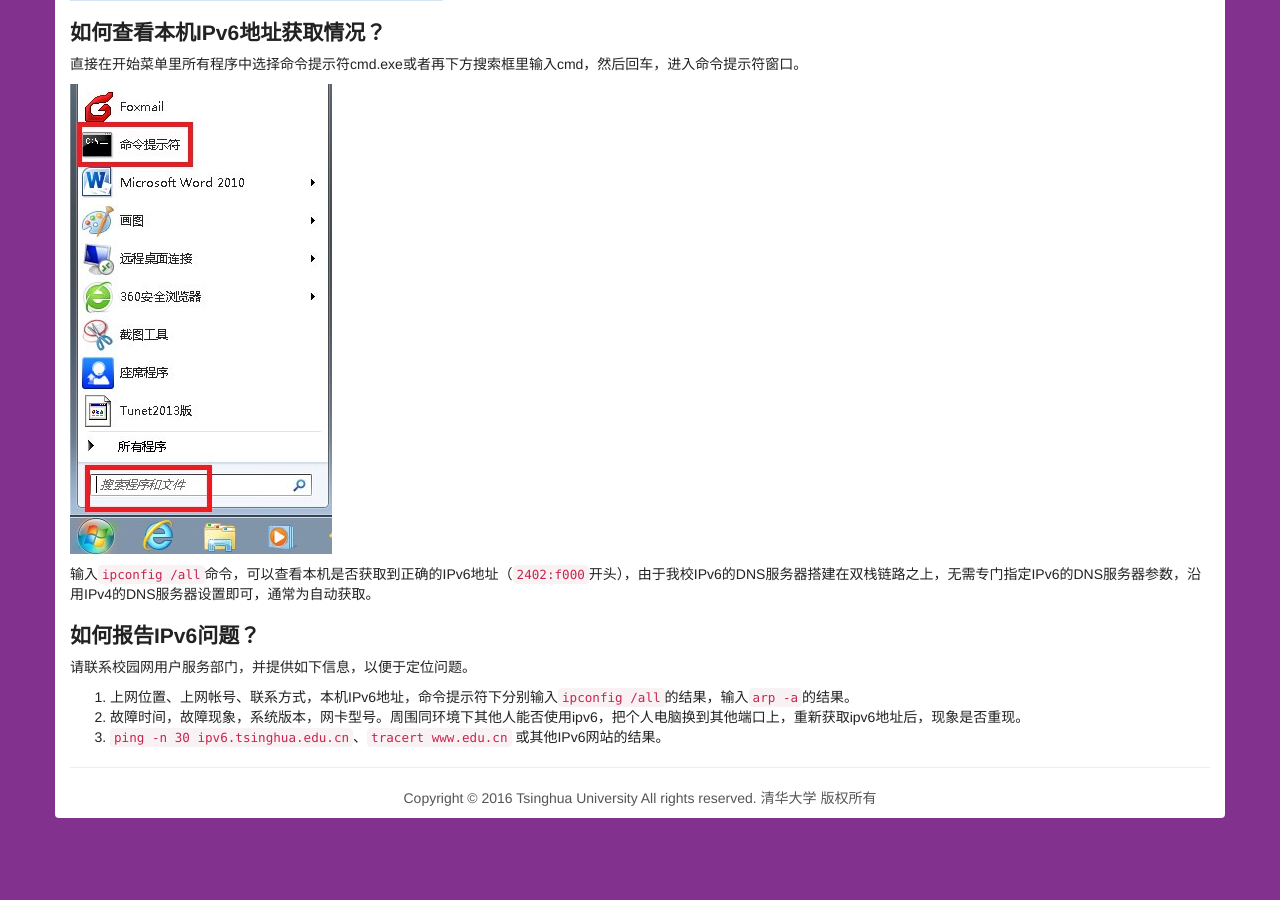
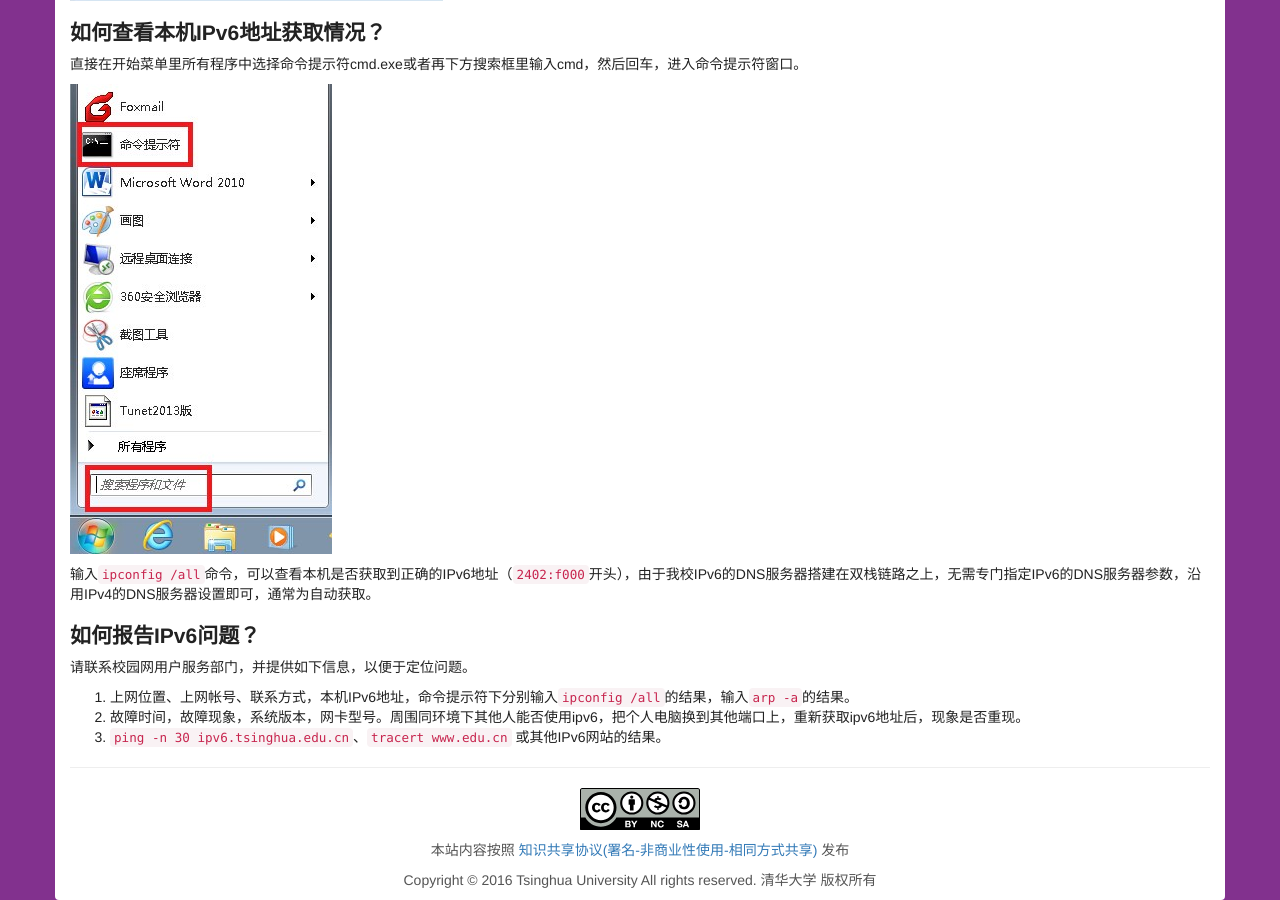
Before and after one commit to wtx626/ipv6.tsinghua.edu.cn, a Jekyll site: the page built from index.md, in a window 1280 px wide and 900 px high, scrolled down 1666 px. Built offline with Jekyll 4.4.1, drawn with Linux system fonts in a browser that asks for light colours; before the commit the page ends 2484 px from its top, so only the background shows below that.

Commit message:
Creative Commons, fix #8

```diff
--- a/_includes/footer.html
+++ b/_includes/footer.html
@@ -1,4 +1,11 @@
 <div id="footer">
 	<hr />
+	<p class="text-center"><img src="/static/img/by-nc-sa.svg" /></p>
+	<p class="text-center">本站内容按照
+		<a href="http://creativecommons.org/licenses/by-nc-sa/3.0/cn/">
+			知识共享协议(署名-非商业性使用-相同方式共享)
+		</a>
+		发布
+	</p>
 	<p class="text-center">Copyright &copy; 2016 Tsinghua University All rights reserved. 清华大学 版权所有 </p>
 </div>
```
Also changed, not shown: static/img/by-nc-sa.svg (added).
